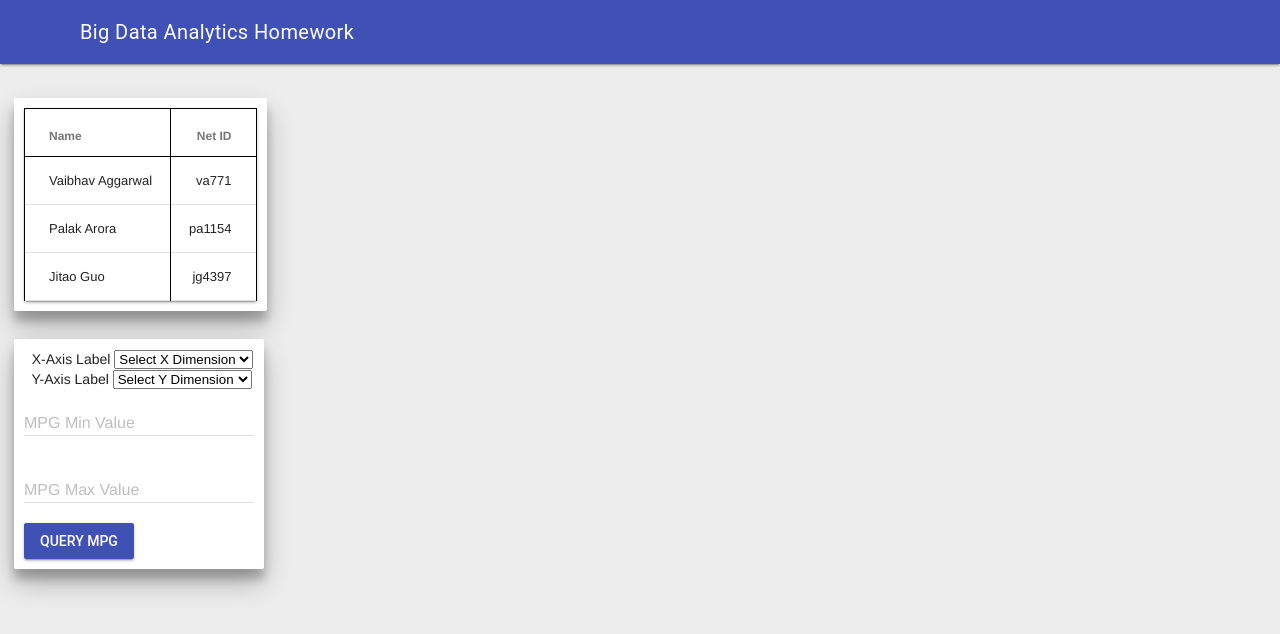
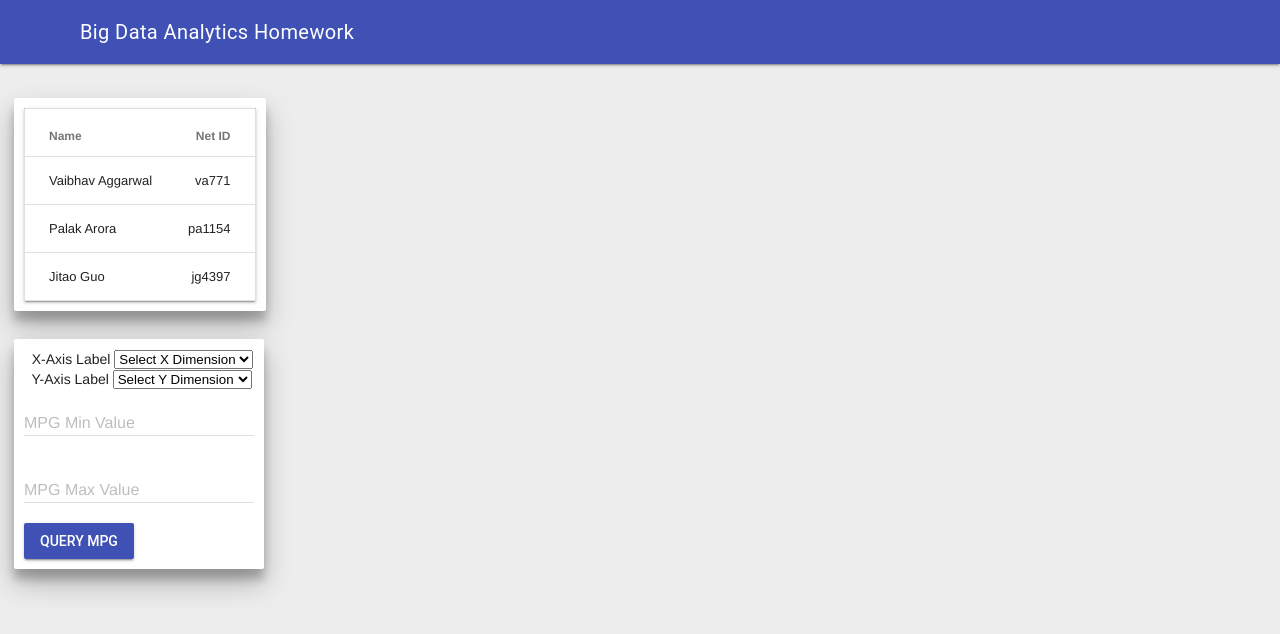
Before and after one commit to JitaoGuo/D3-Scatter-Plot, a website: page index.html in a window 1280 px wide. Drawn offline with nearby package versions, Linux system fonts and the light colour scheme; no server answers.

Commit message:
Minor fixes

```diff
--- a/index.html
+++ b/index.html
@@ -15,10 +15,6 @@ table {
     border-collapse: collapse;
 }
 
-table, td, th {
-    border: 1px solid black;
-
-}
 .card_1{
     background: #fff;
     padding:10px;
```
